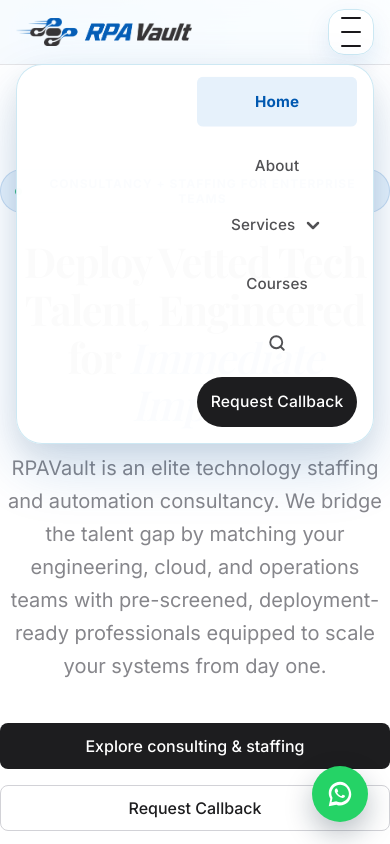
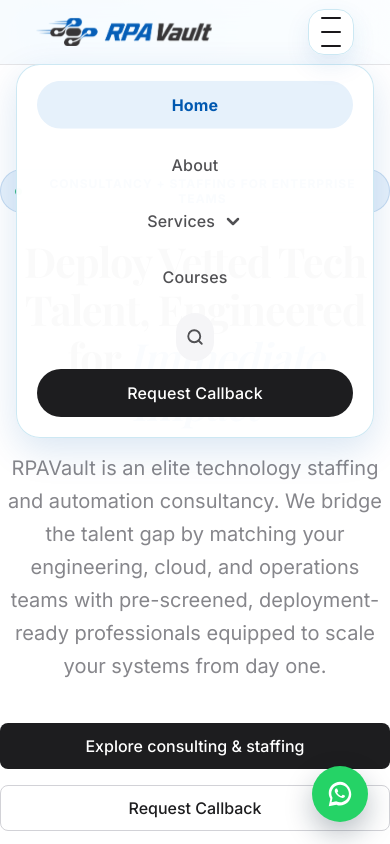
Before and after one commit to hikumar99/rpavault, an Eleventy site: page index.html in a window 390 px wide. Both pictures are taken after a click on the button 351 px from the left and 32 px from the top of the page. Shown: the top 844 px of the page. Built offline with nearby package versions, Linux system fonts and the light colour scheme; Eleventy itself is replaced by a stand-in of ours; files that its build step writes are made by us from their sources; no server answers; a web font is replaced by a local one.

Commit message:
fix: resolve mobile menu overlap issues, make header sticky on mobile, prevent active link visibility on closed menu, and fix services overflow

```diff
--- a/_includes/layouts/base.html
+++ b/_includes/layouts/base.html
@@ -193,6 +193,91 @@
 
   /* Mobile styling overrides */
   @media(max-width: 980px) {
+    .site-header {
+      position: sticky !important;
+      top: 0 !important;
+      z-index: 10000 !important;
+      width: 100% !important;
+    }
+    .header-inner {
+      display: flex !important;
+      align-items: center !important;
+      justify-content: space-between !important;
+      min-height: 64px !important;
+      padding: 0 1.25rem !important;
+    }
+    .brand {
+      display: flex !important;
+      align-items: center !important;
+      z-index: 10001 !important;
+    }
+    .nav-toggle {
+      display: inline-grid !important;
+      place-items: center !important;
+      z-index: 10001 !important;
+    }
+    .site-nav {
+      position: fixed !important;
+      top: 64px !important;
+      left: 1rem !important;
+      right: 1rem !important;
+      display: flex !important;
+      flex-direction: column !important;
+      gap: 0.5rem !important;
+      padding: 1.25rem !important;
+      border: 1px solid rgba(204, 232, 243, 0.98) !important;
+      border-radius: 24px !important;
+      background: rgba(255, 255, 255, 0.98) !important;
+      box-shadow: 0 12px 36px rgba(0, 88, 176, 0.15) !important;
+      backdrop-filter: blur(20px) !important;
+      -webkit-backdrop-filter: blur(20px) !important;
+      opacity: 0 !important;
+      pointer-events: none !important;
+      transform: translateY(-10px) !important;
+      transition: opacity 0.22s ease, transform 0.22s ease !important;
+      z-index: 9999 !important;
+      max-height: calc(100vh - 100px) !important;
+      overflow-y: auto !important;
+    }
+    .site-nav.is-open {
+      opacity: 1 !important;
+      pointer-events: auto !important;
+      transform: translateY(0) !important;
+    }
+
+    /* DEFENSIVE SAFEGUARD: Completely hide drawer contents when drawer is closed to prevent float-overs */
+    .site-nav:not(.is-open) * {
+      opacity: 0 !important;
+      visibility: hidden !important;
+      pointer-events: none !important;
+      transition: none !important;
+    }
+
+    .nav-link, .services-trigger, .nav-cta, .nav-search-trigger {
+      width: 100% !important;
+      min-height: 48px !important;
+      display: inline-flex !important;
+      align-items: center !important;
+      justify-content: center !important;
+      border-radius: 99px !important;
+      font-size: 1rem !important;
+      box-sizing: border-box !important;
+      margin: 0 !important;
+      padding: 6px 16px !important;
+    }
+
+    .nav-search-trigger {
+      background: #f5f5f7 !important;
+      color: #515154 !important;
+      margin-top: 0.25rem !important;
+    }
+
+    .services {
+      display: flex !important;
+      flex-direction: column !important;
+      width: 100% !important;
+    }
+
     .services-menu {
       position: static !important;
       width: 100% !important;
@@ -204,13 +289,38 @@
       border: none !important;
       background: #f5f5f7 !important;
       display: none !important;
-      padding: 4px !important;
+      padding: 8px !important;
+      margin-top: 6px !important;
+      border-radius: 14px !important;
+      flex-direction: column !important;
+      gap: 4px !important;
     }
     .services.is-open .services-menu {
       display: flex !important;
     }
+
     .service-item {
+      display: flex !important;
+      flex-direction: column !important;
+      align-items: center !important;
+      text-align: center !important;
       padding: 8px 12px !important;
+      width: 100% !important;
+      box-sizing: border-box !important;
+      background: transparent !important;
+    }
+    .service-title {
+      font-size: 0.92rem !important;
+      font-weight: 600 !important;
+      color: #1d1d1f !important;
+      margin-bottom: 2px !important;
+      text-align: center !important;
+    }
+    .service-text {
+      font-size: 0.78rem !important;
+      color: #86868b !important;
+      line-height: 1.3 !important;
+      text-align: center !important;
     }
   }
 
--- a/_includes/partials/header.html
+++ b/_includes/partials/header.html
@@ -1,4 +1,4 @@
-<header class="site-header" data-header style="position: relative !important;">
+<header class="site-header" data-header>
   <div class="container header-inner">
     <a class="brand" href="/" aria-label="RPAVault home"><img class="brand-logo" src="/assets/images/logo-rpavault.png" width="214" height="34" alt="RPAVault logo"><span class="brand-text">RPAVault</span></a>
     <button class="nav-toggle" type="button" aria-label="Open navigation menu" aria-expanded="false" data-nav-toggle><span></span><span></span><span></span></button>
@@ -45,6 +45,10 @@
 
     // Toggle popover display on magnifier click
     trigger.addEventListener('click', (e) => {
+      // If we are on mobile, direct navigation to /search/ instead of popover dropdown
+      if (window.innerWidth <= 980) {
+        return;
+      }
       e.preventDefault();
       e.stopPropagation();
       const isVisible = popover.style.display === 'block';
```
Also changed, not shown: 1 other file.
